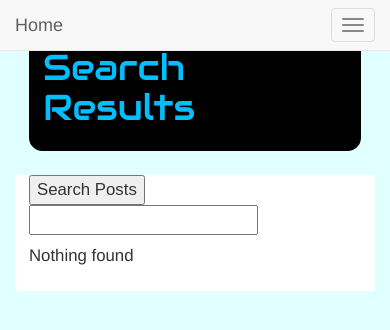
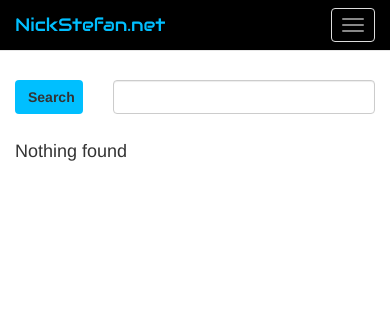
Before and after one commit to NickStefan/nicksblog, a Django app: page /blog/search/ in a window 390 px wide. Shown: the top 330 px of the page. Run offline with Django 3.2, Linux system fonts and the light colour scheme; some libraries are stand-ins or nearby versions.

Commit message:
complete visual redesign of the blog
- converted all em to px (easier to work with, I prefer to use media
  queries to optimize viewports)
- styled bootstrap bar to have old blogs colors and font
- bootstrap themed the search box and search button, added blog colors
- enlarged font and changed font family; increased line height sep.
- implimented bootstrap containers for mobile viewport optimization
- reading width is about 40 to 60 mobile and 70ish on desktop
  (characters)
- softened the title box by changing from black to blog theme blue
- removed title box from homepage; was too narcisistic
- removed many unnecesary html elements (<p>'s wrapping forms, id
  containers for old mobile optimization replaced by single bootstrap
  container etc
- added new blog posts to ideas folder

```diff
--- a/blog/static/css/originaltheme.css
+++ b/blog/static/css/originaltheme.css
@@ -1,115 +1,57 @@
 @import url(http://fonts.googleapis.com/css?family=Audiowide);
 
-body {
-	padding: 0;
-	margin: 0;
-	background-color: #E0FFFF;
-	max-width: 70em;
+.main-container {
+  margin-top: 50px;
+  font-family: Helvetica, Arial, sans-serif;
+  font-weight: normal;
 }
+
+.blog-search {
+  margin-top: 10px;
+}
+
+.title-bar {
+  background-color: #00BFFF;
+  display: inline-block;
+  border-radius: 10px;
+  margin-top: 10px;
+}
+
+.title-bar h3, .title-bar h4 {
+  margin: 10px;
+}
+
+.content {
+	max-width: 40em;
+  font-size: 18px;
+  line-height: 1.5;
+}
+
+p {
+  margin: 24px 0 24px 0;
+}
+
+.navbar-brand, .navbar-default, .navbar-right > li > a {
+  font-family: Audiowide;
+  color: #00BFFF !important;
+  background-color: black;
+}
+
+.search-btn {
+  background-color: #00BFFF;
+  font-weight: bold;
+  overflow: hidden;
+}
+
 input {
 	font-family: sans-serif;
-	font-size: 1.2em;
-}
-p {
-    font-size: 1.20em;
-    line-height: 1.30em;
+	font-size: 18px;
 }
 
 .postlists {
-	border-bottom: .15em solid black;
-}
-#container {
-	width: 55em;
-	margin-top: 0em;
-	margin-bottom: 2em;
-	margin-left: auto;
-	margin-right: auto;
-	background-color: white;
-	font-family: sans-serif;
-	border: .5em solid black;
-}
-
-#header {
-	margin: auto;
-	max-height: 6em;
-	background-color: black;
-	padding: 1em;
-	font-family: Audiowide;
-}
-
-#headerbutton {
-	text-decoration: none;
-	max-width: 6em;
-	padding: 1em;
-	font-size: 1.5em;
-	display: inline;
-}
-
-#headerbutton a:link {
-	text-decoration: none;
-	color: #00BFFF;
-}
-
-#headerbutton a:visited {
-	text-decoration: none;
-	color: #00BFFF;
-	font-family: sans-serif;
-}
-
-#headerbutton a:hover {
-	color: #ffffff;
-	max-height: 100%;
-}
-
-#myheadline {
-	color: #00BFFF;
-	background-color: black;
-	border: 1em solid black;
-	border-radius: 10pt;
-	font-family: Audiowide;
-}
-
-#titlebar {
-	max-width: 55em;
-	padding: 1em;
-}
-
-#myimage {
-	border: 1em solid black;
-	border-radius: 10pt;
-}
-
-#mylink {
-	background-color: black;
-	text-decoration: none;
-	border-radius: 10pt;
-}
-
-#mylink a:link {
-	text-decoration: none;
-	color: #00BFFF;
-}
-
-#mylink a:visited {
-	text-decoration: none;
-	color: #00BFFF;
-}
-
-#mylink a:hover {
-	text-decoration: none;
-	color: #ffffff;
-}
-
-#content {
-	max-width: 40em;
-	padding: 1em;
-	background-color: #ffffff;
-	margin-top: 0em;
-	padding-top: 0em;
-}
-
-.aboutpagesections {
-	width: 51em;
+  list-style-type: none;
+	border-bottom: 1px solid #999;
+  margin-bottom: 30px;
 }
 
 .code {
--- a/blog/templates/blog/search_results.html
+++ b/blog/templates/blog/search_results.html
@@ -3,19 +3,24 @@
 {% block head_title %}www.NickStefan.net{% endblock %}
 
 {% block title %}
-<div id="myheadline">
-	<h1>Search Results</h1>
-</div>
 {% endblock %}
 
 {% block content %}
-{% if error %}
-<p style='color: red;'>{{ error.0 }}</p>
-{% endif %}
-<p><form action="" method="get">
-        <input type="submit" value="Search Posts">
-		<input type="text" name="q">
-</form><p>
+
+  <div class="row">
+  <form class="blog-search" action="" method="get">
+    <div class="col-xs-3">
+    <button class="btn btn-block search-btn" type="submit">Search</button>
+    </div>
+    <div class="col-xs-9">
+		<input class="form-control" type="text" name="q">
+    </div>
+  </form>
+  </div>
+
+  {% if error %}
+  <p style='color: red;'>{{ error.0 }}</p>
+  {% endif %}
 
 	{% if foundposts %}
 		<p> Found {{ foundposts|length }} post{{ foundposts|pluralize}} containing <em>{{ query }}</em></p>
@@ -29,7 +34,6 @@
 
 	{% else %}
 			<p>Nothing found</p>
-
 	{% endif %}
 
 {% endblock %}
--- a/blog/templates/blog/view_category.html
+++ b/blog/templates/blog/view_category.html
@@ -1,6 +1,10 @@
 {% extends 'base.html' %}
+
 {% block head_title %}{{ category.title }} Posts{% endblock %}
-{% block title %}<div id="myheadline"><h1>{{ category.title }} Posts</h1></div>{% endblock %}
+
+{% block title %}
+<h3>{{ category.title }} Posts</h3>
+{% endblock %}
 
 {% block content %}
 	{%  if posts %}
--- a/templates/about.html
+++ b/templates/about.html
@@ -2,7 +2,7 @@
 {% block head_title %}About NickStefan.net{% endblock %}
 
 {% block title %}
-<div id="myheadline">My Portfolio</div>
+<h3>My Portfolio</h3
 {% endblock %}
 
 {% block content %}
--- a/templates/base.html
+++ b/templates/base.html
@@ -17,10 +17,11 @@
         <span class="icon-bar"></span>
         <span class="icon-bar"></span>
       </button>
-      <a class="navbar-brand" href="/">Home</a>
+      <a class="navbar-brand" href="/">NickStefan.net</a>
     </div>
     <div class="navbar-collapse collapse">
       <ul class="nav navbar-nav navbar-right">
+        <li><a href="/">Blog</a></li>
         <li><a href="/about">About</a></li>
         <li><a href="#">Portfolio</a></li>
         <li><a href="#">Contact</a></li>
@@ -29,15 +30,16 @@
   </div>
 </div>
 
-<div class="container">
-	<div id="titlebar">
-		{% block title %}<h1>&nbsp  &nbsp  &nbsp  &nbsp  &nbsp  &nbsp  &nbsp  &nbsp  &nbsp &nbsp &nbsp &nbsp &nbsp &nbsp &nbsp</h1>{% endblock %}
+<div class="container main-container">
+	<div class="title-bar">
+		{% block title %}{% endblock %}
 	</div>
-	<div id="content">
+	<div class="content">
 		{% block content %}
 		{% endblock %}
 	</div>
 </div>
+
 <script src="/static/js/jquery.min.js"></script>
 <script src="/static/js/bootstrap.min.js"></script>
 <script>
```
Also changed, not shown: blog/templates/blog/view_post.html (+3 -5 lines), templates/index.html (+14 -9 lines).
